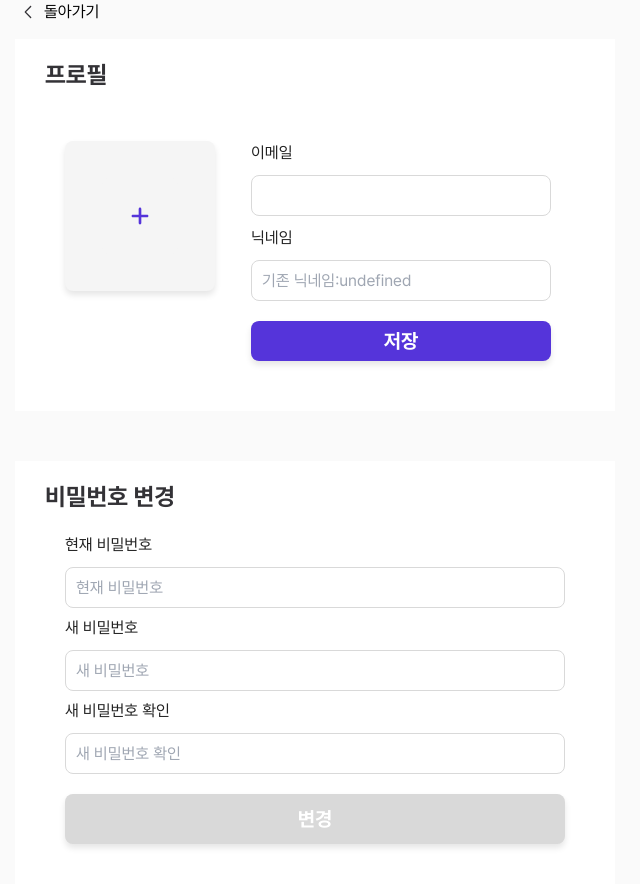
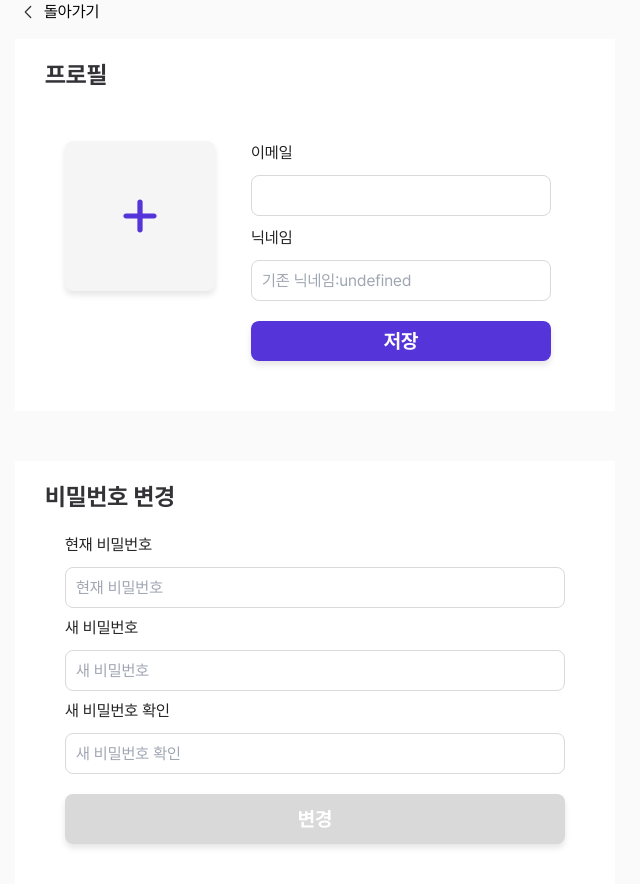
Before and after one commit to FE14-Team7-Taskify/Taskify, a Next.js app: page /mypage in a window 1280 px wide. Shown: the top 884 px of the page, without its empty margins (0-640 px from the left). Built offline with nearby package versions, Linux system fonts and the light colour scheme; no server answers.

Commit message:
프로필 이미지 배율 조정 안되는 버그 수정

```diff
--- a/src/pages/mypage/styles/mypage.module.scss
+++ b/src/pages/mypage/styles/mypage.module.scss
@@ -69,8 +69,8 @@
 }
 
 .profileButtonImg {
-  width: '50%';
-  height: '50%';
+  width: 100%;
+  height: 100%;
   object-fit: cover;
 }
 .rowWrapper {
```
